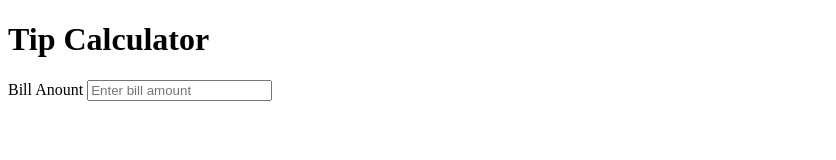
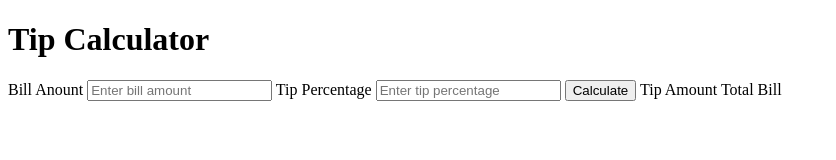
Before and after one commit to sukritta5447/simple-tip-calculator, a plain HTML site: page index.html in a window 1280 px wide. Shown: the whole page, without its empty margins (0-836 px from the left). Drawn offline with Linux system fonts and the light colour scheme.

Commit message:
fix: correct label association for bill amount and tip percentage inputs

```diff
--- a/index.html
+++ b/index.html
@@ -7,7 +7,15 @@
 </head>
 <body>
     <h1>Tip Calculator</h1>
-    <label for="">Bill Anount</label>
+    <label for="billAmount">Bill Anount</label>
     <input type="number" id="billAmount" placeholder="Enter bill amount">
+
+    <label for="tipPercentage">Tip Percentage</label>
+    <input type="number" id="tipPercentage" placeholder="Enter tip percentage">
+
+    <button id="calculateBtn">Calculate</button>
+
+    <span>Tip Amount</span>
+    <span>Total Bill</span>
 </body>
 </html>
```
